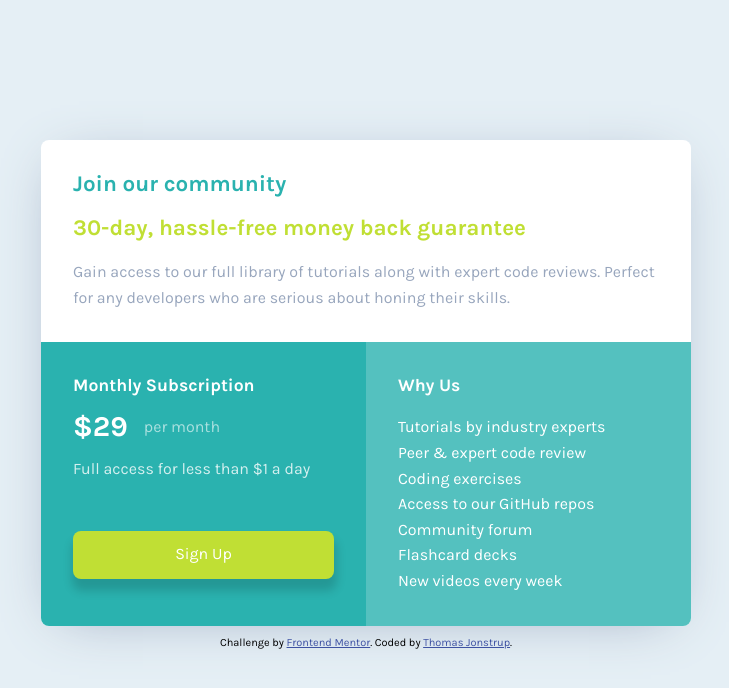
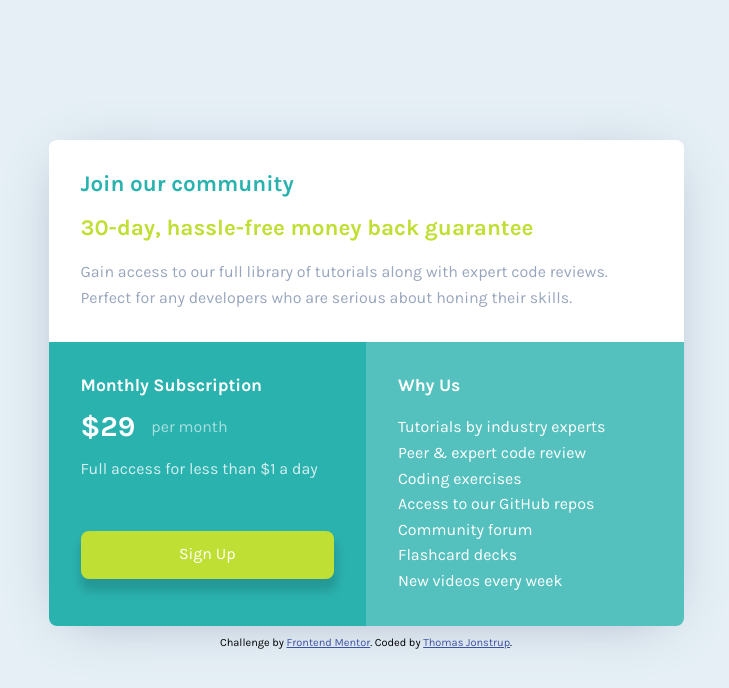
Before and after one commit to thomasjonstrup/single-price-grid-component, a plain HTML site: page index.html in a window 1280 px wide. Shown: the whole page, without its empty margins (274-1003 px from the left). Drawn offline with Linux system fonts and the light colour scheme.

Commit message:
Updated panel to max-width 635px

```diff
--- a/scss/_layout.scss
+++ b/scss/_layout.scss
@@ -146,7 +146,7 @@ body {
 	//max-width: 720px;
 	background-color: white;
 	box-shadow: var(--shadow-light);
-	max-width: calculateRem(650px);
+	max-width: calculateRem(635px);
 	/* 	margin: var(--space-lg) auto; */
 	border-radius: var(--rounded-sm);
 	overflow: hidden;
```
Also changed, not shown: css/main.min.css, 1 other file.
